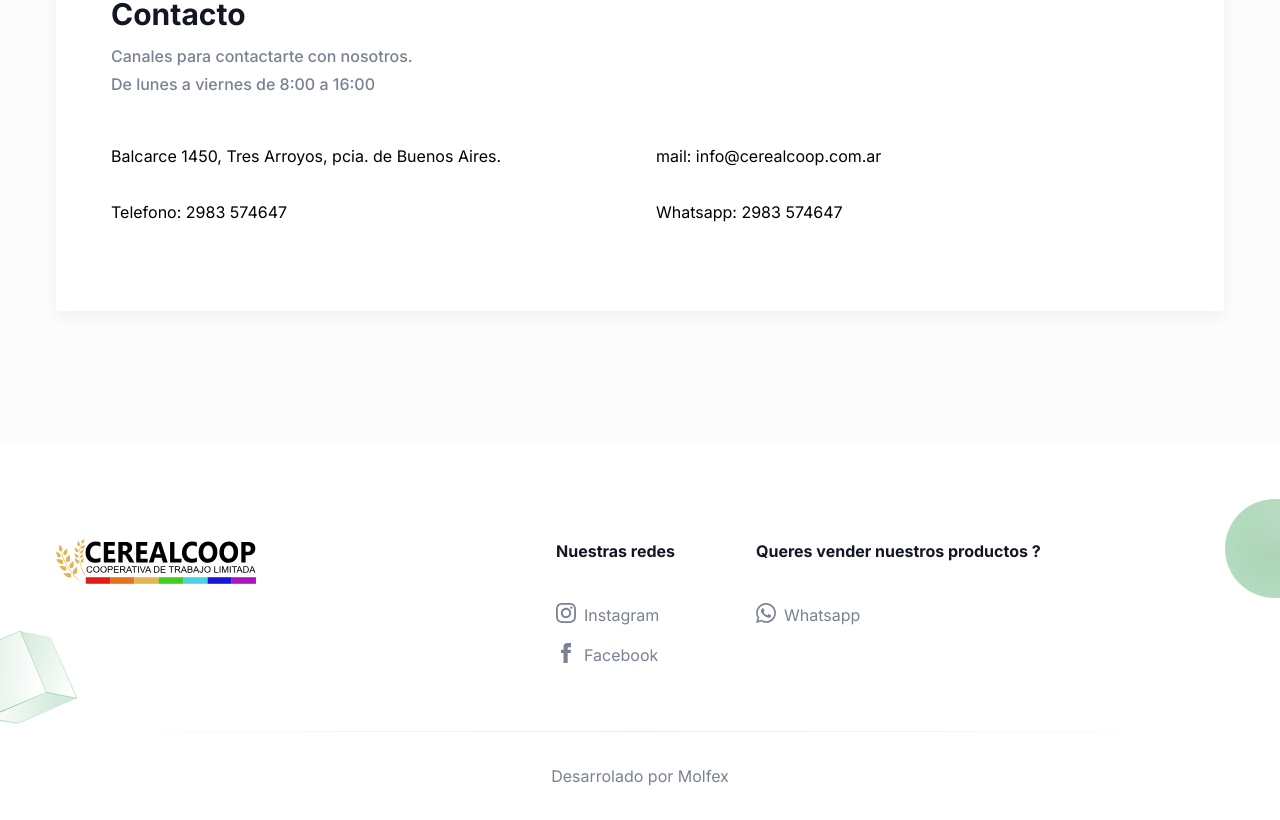
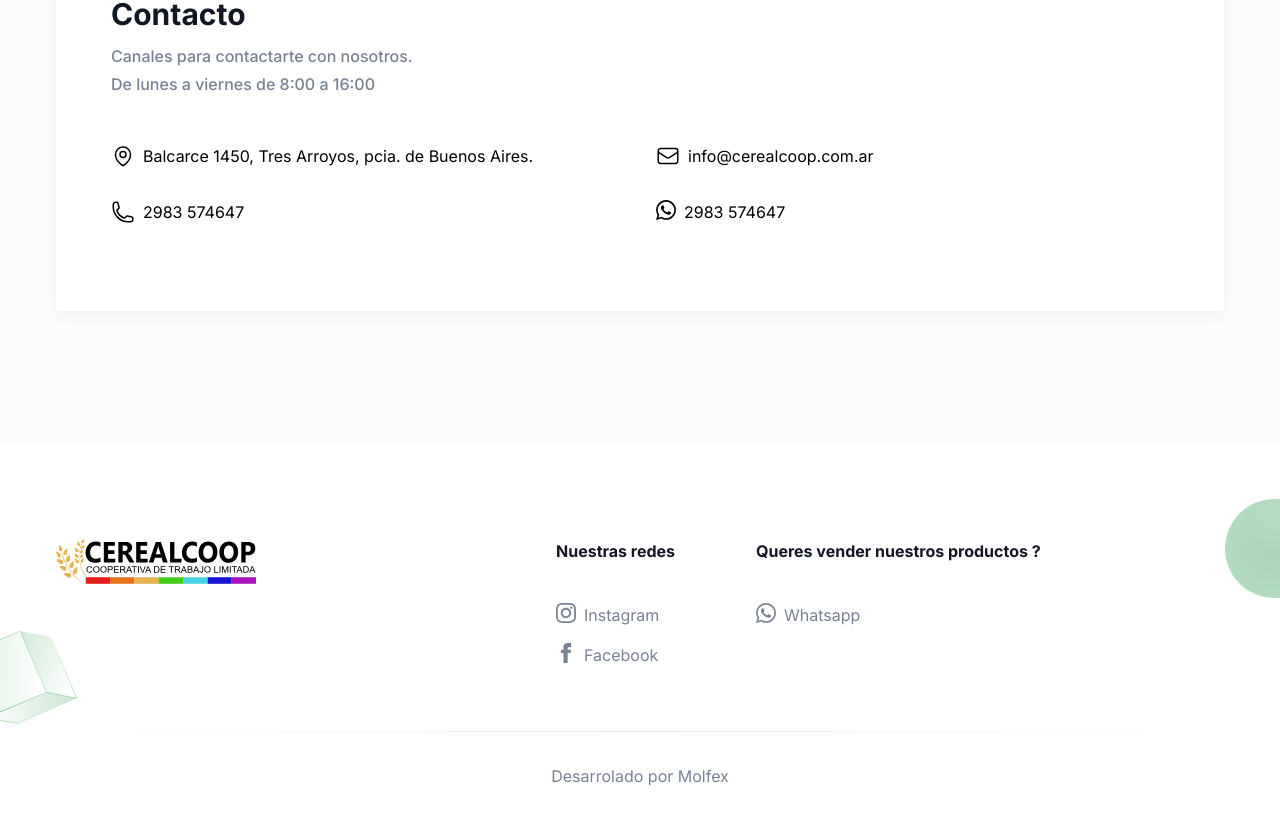
Before and after one commit to JuanMolfese/cerealcoop, a Next.js app: page / in a window 1280 px wide. Shown: the part 3208-4028 px from the top of the page. Built offline with nearby package versions, Linux system fonts and the light colour scheme.

Commit message:
se agregan iconos para contacto

```diff
--- a/components/Contact/index.tsx
+++ b/components/Contact/index.tsx
@@ -23,25 +23,43 @@ const Contact = () => {
                 <div className="-mx-4 flex flex-wrap">
                   <div className="w-full px-4 md:w-1/2">
                     <div className="mb-8  hover:text-green dark:hover:text-green">
-                      <Link href="https://maps.app.goo.gl/VBvaxE1udhaViQyF6" target="_blank">
+                      <Link href="https://maps.app.goo.gl/VBvaxE1udhaViQyF6" target="_blank" className="flex align-middle">
+                      <svg xmlns="http://www.w3.org/2000/svg" fill="none" viewBox="0 0 24 24" stroke-width="1.5" stroke="currentColor" className="w-6 h-6 mr-2">
+                        <path stroke-linecap="round" stroke-linejoin="round" d="M15 10.5a3 3 0 1 1-6 0 3 3 0 0 1 6 0Z" />
+                        <path stroke-linecap="round" stroke-linejoin="round" d="M19.5 10.5c0 7.142-7.5 11.25-7.5 11.25S4.5 17.642 4.5 10.5a7.5 7.5 0 1 1 15 0Z" />
+                        </svg>
                         Balcarce 1450, Tres Arroyos, pcia. de Buenos Aires.
                       </Link>
                     </div>
                     <div className="mb-8 hover:text-green dark:hover:text-green">
-                      <Link href="tel:+542983574647" target="_blank">
-                        Telefono: 2983 574647
+                      <Link href="tel:+542983574647" target="_blank" className="flex align-middle">
+                      <svg xmlns="http://www.w3.org/2000/svg" fill="none" viewBox="0 0 24 24" stroke-width="1.5" stroke="currentColor" className="w-6 h-6 mr-2">
+                        <path stroke-linecap="round" stroke-linejoin="round" d="M2.25 6.75c0 8.284 6.716 15 15 15h2.25a2.25 2.25 0 0 0 2.25-2.25v-1.372c0-.516-.351-.966-.852-1.091l-4.423-1.106c-.44-.11-.902.055-1.173.417l-.97 1.293c-.282.376-.769.542-1.21.38a12.035 12.035 0 0 1-7.143-7.143c-.162-.441.004-.928.38-1.21l1.293-.97c.363-.271.527-.734.417-1.173L6.963 3.102a1.125 1.125 0 0 0-1.091-.852H4.5A2.25 2.25 0 0 0 2.25 4.5v2.25Z" />
+                      </svg>
+                        2983 574647
                       </Link>
                     </div>
                   </div>
                   <div className="w-full px-4 md:w-1/2">
                     <div className="mb-8 hover:text-green dark:hover:text-green">
-                      <Link href="mailto:info@cerealcoop.com.ar" target="_blank">
-                        mail: info@cerealcoop.com.ar
+                      <Link href="mailto:info@cerealcoop.com.ar" target="_blank" className="flex align-middle">
+                      <svg xmlns="http://www.w3.org/2000/svg" fill="none" viewBox="0 0 24 24" stroke-width="1.5" stroke="currentColor" className="w-6 h-6 mr-2">
+                          <path stroke-linecap="round" stroke-linejoin="round" d="M21.75 6.75v10.5a2.25 2.25 0 0 1-2.25 2.25h-15a2.25 2.25 0 0 1-2.25-2.25V6.75m19.5 0A2.25 2.25 0 0 0 19.5 4.5h-15a2.25 2.25 0 0 0-2.25 2.25m19.5 0v.243a2.25 2.25 0 0 1-1.07 1.916l-7.5 4.615a2.25 2.25 0 0 1-2.36 0L3.32 8.91a2.25 2.25 0 0 1-1.07-1.916V6.75" />
+                      </svg>
+                        info@cerealcoop.com.ar
                       </Link>
                     </div>
                     <div className="mb-8 hover:text-green dark:hover:text-green">
-                      <Link href="//api.whatsapp.com/send?phone=542983574647" target="_blank">
-                        Whatsapp: 2983 574647
+                      <Link href="//api.whatsapp.com/send?phone=542983574647" target="_blank" className="flex align-middle">
+                        <svg
+                          xmlns="http://www.w3.org/2000/svg"
+                          className="h-5 w-5 mr-2"
+                          fill="currentColor"
+                          viewBox="0 0 24 24">
+                          <path
+                            d="M.057 24l1.687-6.163c-1.041-1.804-1.588-3.849-1.587-5.946.003-6.556 5.338-11.891 11.893-11.891 3.181.001 6.167 1.24 8.413 3.488 2.245 2.248 3.481 5.236 3.48 8.414-.003 6.557-5.338 11.892-11.893 11.892-1.99-.001-3.951-.5-5.688-1.448l-6.305 1.654zm6.597-3.807c1.676.995 3.276 1.591 5.392 1.592 5.448 0 9.886-4.434 9.889-9.885.002-5.462-4.415-9.89-9.881-9.892-5.452 0-9.887 4.434-9.889 9.884-.001 2.225.651 3.891 1.746 5.634l-.999 3.648 3.742-.981zm11.387-5.464c-.074-.124-.272-.198-.57-.347-.297-.149-1.758-.868-2.031-.967-.272-.099-.47-.149-.669.149-.198.297-.768.967-.941 1.165-.173.198-.347.223-.644.074-.297-.149-1.255-.462-2.39-1.475-.883-.788-1.48-1.761-1.653-2.059-.173-.297-.018-.458.13-.606.134-.133.297-.347.446-.521.151-.172.2-.296.3-.495.099-.198.05-.372-.025-.521-.075-.148-.669-1.611-.916-2.206-.242-.579-.487-.501-.669-.51l-.57-.01c-.198 0-.52.074-.792.372s-1.04 1.016-1.04 2.479 1.065 2.876 1.213 3.074c.149.198 2.095 3.2 5.076 4.487.709.306 1.263.489 1.694.626.712.226 1.36.194 1.872.118.571-.085 1.758-.719 2.006-1.413.248-.695.248-1.29.173-1.414z" />
+                        </svg>
+                        2983 574647
                       </Link>
                     </div>
                   </div>
--- a/components/Footer/index.tsx
+++ b/components/Footer/index.tsx
@@ -107,7 +107,7 @@ const Footer = () => {
               </div>
             </div>
 
-            <div className="w-full px-4 md:w-1/2 lg:w-4/12 xl:w-4/12">
+            <div className="w-full px-4 md:w-full lg:w-4/12 xl:w-4/12">
               <div className="mb-12 lg:mb-16">
                 <h2 className="mb-10 text-l font-bold text-black dark:text-white">
                   Queres vender nuestros productos ?
```
